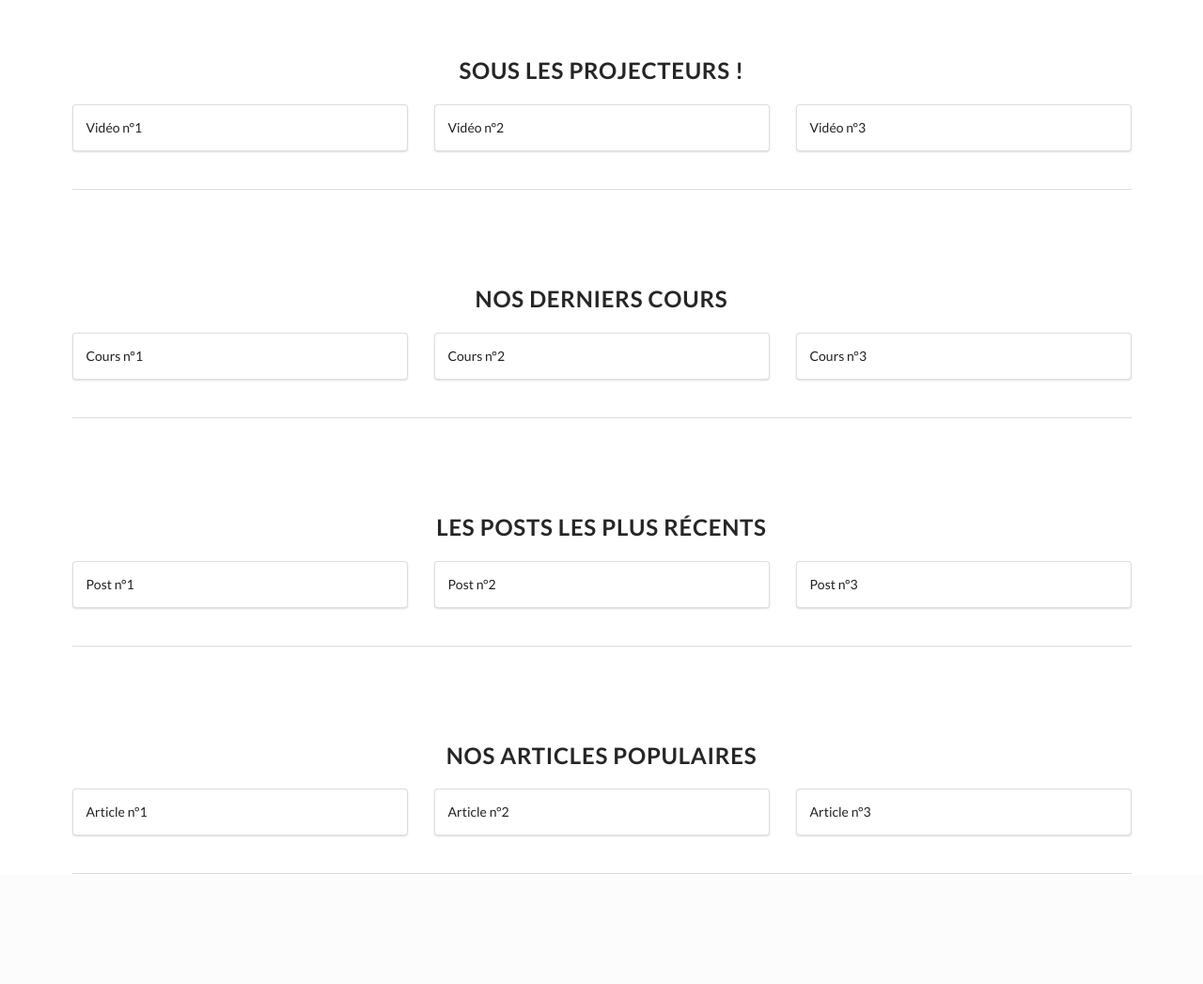
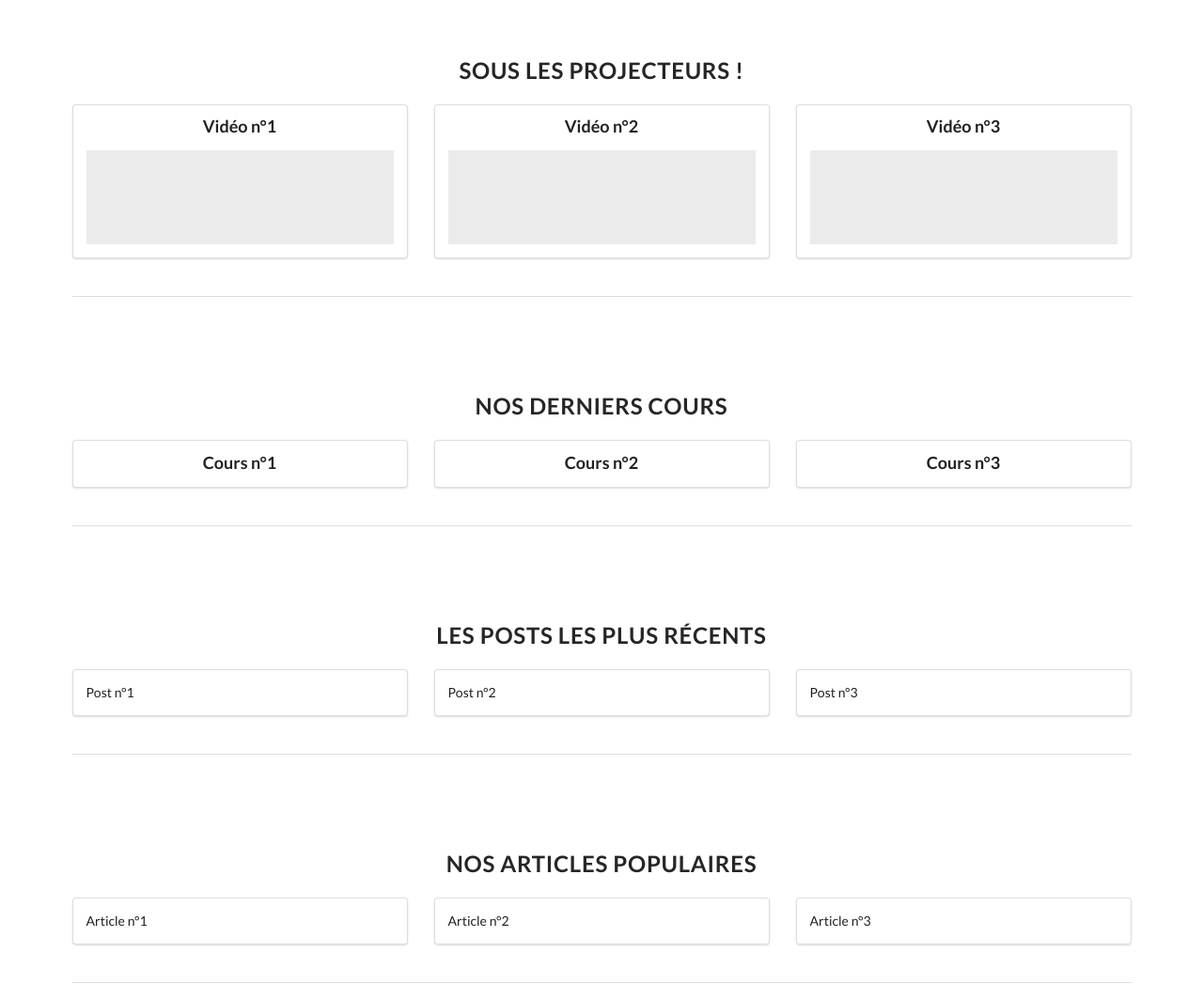
Before and after one commit to jgabriele/otamatone.fr, a Node server app: page /accueil in a window 1280 px wide. Shown: the part 40-1087 px from the top of the page at 94% size. Before the commit the page ends 970 px from the top, so only its background shows below. Run offline with Node 20, Linux system fonts and the light colour scheme; some libraries are stand-ins or nearby versions.

Commit message:
Ajout d'elements dans la page d'accueil

```diff
--- a/public/semantic/style.css
+++ b/public/semantic/style.css
@@ -1,4 +1,4 @@
-.container {
+.ui.container {
 
 	margin-top: 100px;
 
--- a/views/layouts/home/accueil.ejs
+++ b/views/layouts/home/accueil.ejs
@@ -15,7 +15,9 @@
 
 			<div class="ui segment">
 
-				Vidéo n°1
+				<h3 class="ui center aligned header">Vidéo n°1</h3>
+
+				<div class="ui placeholder"><div class="image"></div></div>
 
 			</div>
 
@@ -24,7 +26,9 @@
 
 			<div class="ui segment">
 
-				Vidéo n°2
+				<h3 class="ui center aligned header">Vidéo n°2</h3>
+
+				<div class="ui placeholder"><div class="image"></div></div>
 
 			</div>
 
@@ -34,7 +38,9 @@
 
 			<div class="ui segment">
 
-				Vidéo n°3
+				<h3 class="ui center aligned header">Vidéo n°3</h3>
+
+				<div class="ui placeholder"><div class="image"></div></div>
 
 			</div>
 
@@ -58,7 +64,7 @@
 
 			<div class="ui segment">
 
-				Cours n°1
+				<h3 class="ui center aligned header">Cours n°1</h3>
 
 			</div>
 
@@ -67,7 +73,7 @@
 
 			<div class="ui segment">
 
-				Cours n°2
+				<h3 class="ui center aligned header">Cours n°2</h3>
 
 			</div>
 
@@ -77,7 +83,7 @@
 
 			<div class="ui segment">
 
-				Cours n°3
+				<h3 class="ui center aligned header">Cours n°3</h3>
 
 			</div>
 
```
